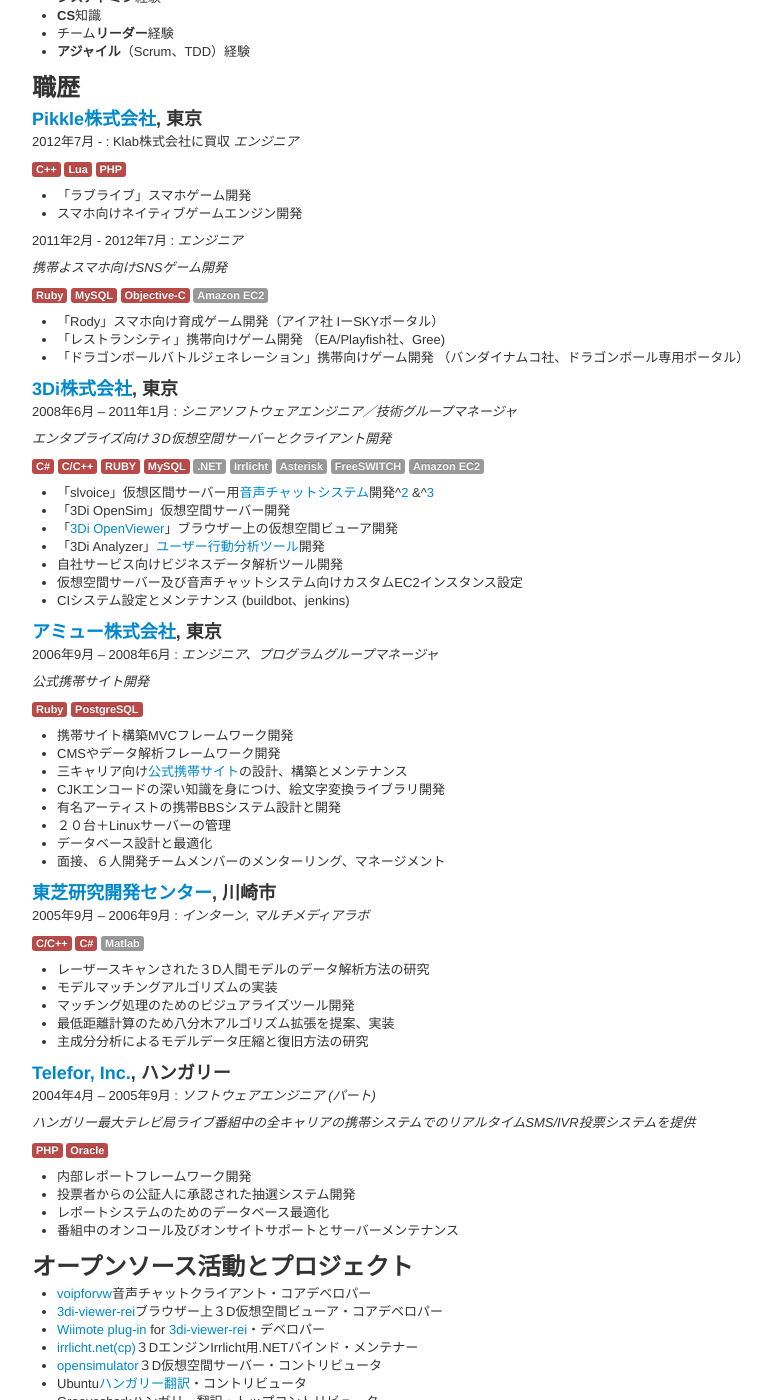
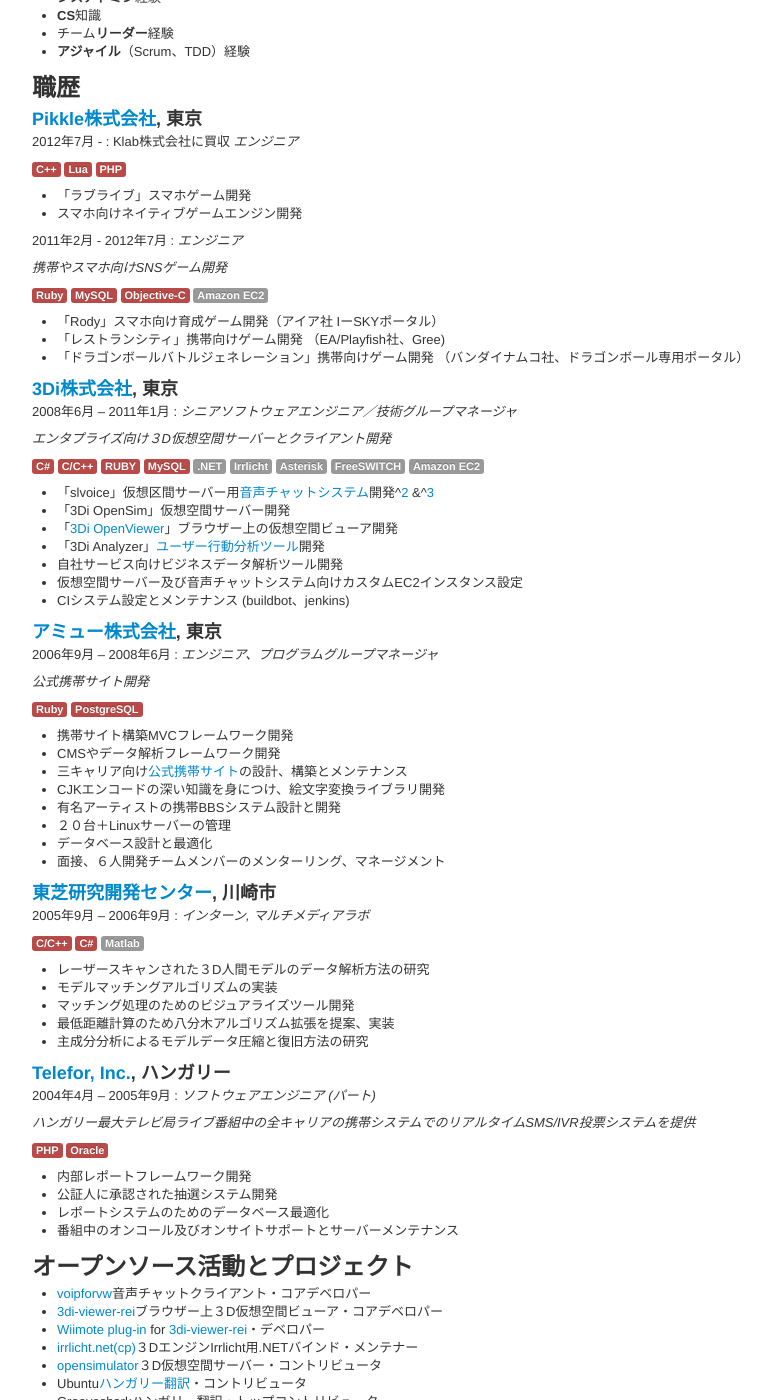
Before and after one commit to zaki/zaki.github.com, a Jekyll site: the page built from about/cv/ja/index.markdown, in a window 1280 px wide and 1400 px high, scrolled down 381 px. Shown: the whole window, without its empty margins (23-795 px from the left). Built offline with Jekyll 4.4.1, drawn with Linux system fonts in a browser that asks for light colours; nearby versions of some CDN libraries; Markdown is read by kramdown in place of the engine named in the settings.

Commit message:
Minor spelling fixes

```diff
--- a/about/cv/ja/index.markdown
+++ b/about/cv/ja/index.markdown
@@ -42,7 +42,7 @@
 
 2011年2月 - 2012年7月 : _エンジニア_
 
-  _携帯よスマホ向けSNSゲーム開発_
+  _携帯やスマホ向けSNSゲーム開発_
 
   <span class="label label-important">Ruby</span>
   <span class="label label-important">MySQL</span>
@@ -115,7 +115,7 @@
   <span class="label label-important">Oracle</span>
 
   * 内部レポートフレームワーク開発
-  * 投票者からの公証人に承認された抽選システム開発
+  * 公証人に承認された抽選システム開発
   * レポートシステムのためのデータベース最適化
   * 番組中のオンコール及びオンサイトサポートとサーバーメンテナンス
 
```
